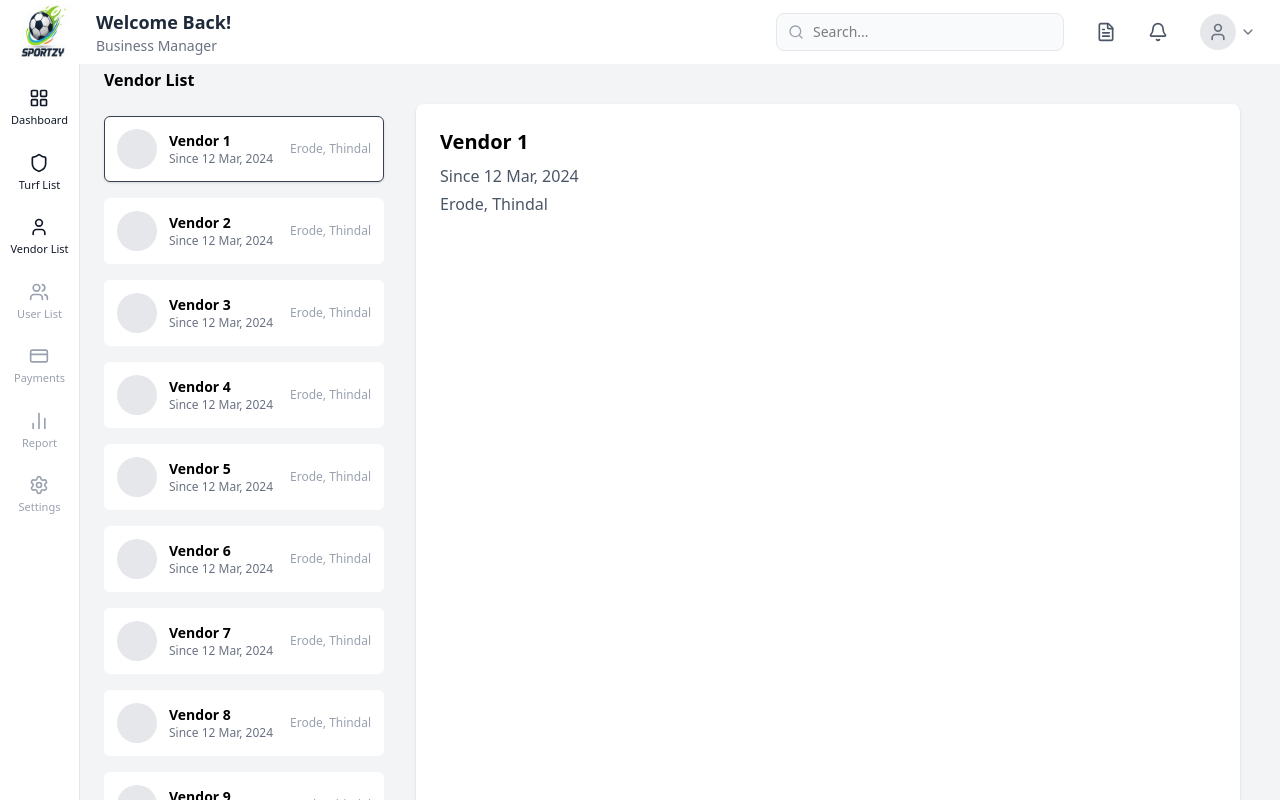
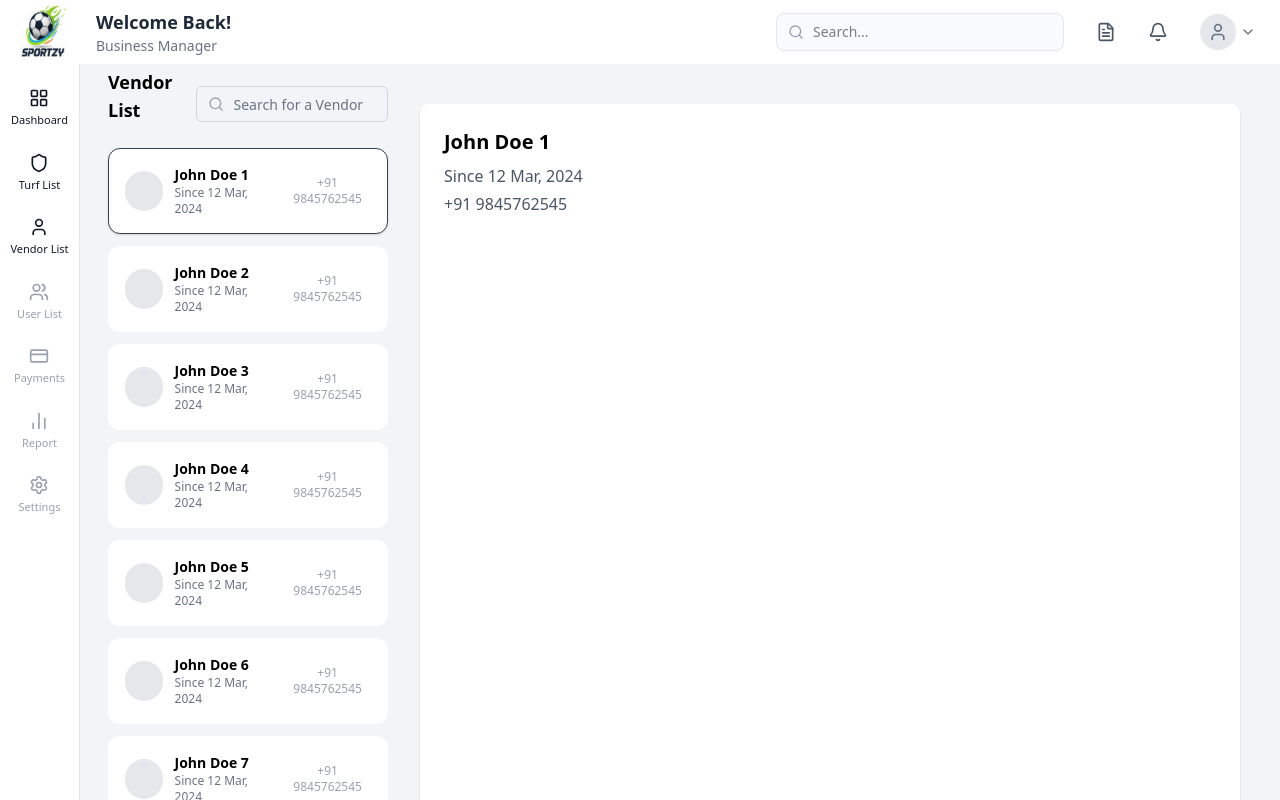
Before and after one commit to Subaranjani12/Turf_SuperAdmin, a React (Vite) app: page /vendorlist in a window 1280 px wide. Built offline with nearby package versions, Linux system fonts and the light colour scheme; sample sign-in values are in the browser's storage.

Commit message:
Added secure protected routing and page-level auth guard

```diff
--- a/src/App.tsx
+++ b/src/App.tsx
@@ -1,20 +1,23 @@
 import { Routes, Route } from "react-router-dom";
+import Login from "./components/Login";
 import Header from "./components/Header";
 import Dashboard from "./components/Dashboard";
 import TurfList from "./components/TurfList";
 import VendorList from "./components/VendorList";
+import ProtectedRoute from "./routes/ProtectedRoute";
 
-const App: React.FC = () => {
+export default function App() {
   return (
     <Routes>
-      <Route path="/" element={<Header />}>
-        <Route index element={<Dashboard />} />
-        <Route path="dashboard" element={<Dashboard />} />
-        <Route path="turflist" element={<TurfList />} />
-        <Route path="vendorlist" element={<VendorList />} />
+      <Route path="/" element={<Login />} />
+
+      <Route element={<ProtectedRoute />}>
+        <Route element={<Header />}>
+          <Route path="/dashboard" element={<Dashboard />} />
+          <Route path="/turflist" element={<TurfList />} />
+          <Route path="/vendorlist" element={<VendorList />} />
+        </Route>
       </Route>
     </Routes>
   );
-};
-
-export default App;
+}
--- /dev/null
+++ b/src/components/Login.tsx
@@ -0,0 +1,97 @@
+import React, { useState } from "react";
+import { useNavigate } from "react-router-dom";
+import logo from "../assets/Logo.png";
+import { loginCredentials } from "../data/dashboardData";
+
+const Login: React.FC = () => {
+  const [username, setUsername] = useState("");
+  const [password, setPassword] = useState("");
+  const [error, setError] = useState("");
+
+  const navigate = useNavigate();
+
+  const handleLogin = (e: React.FormEvent) => {
+    e.preventDefault();
+
+    if (
+      username === loginCredentials.username &&
+      password === loginCredentials.password
+    ) {
+      // Save login state (for protected routing later)
+      localStorage.setItem("isLoggedIn", "true");
+
+      // Redirect to dashboard
+      navigate("/dashboard");
+    } else {
+      setError("Invalid username or password");
+    }
+  };
+
+  return (
+    <div className="min-h-screen flex">
+      {/* LEFT IMAGE SECTION */}
+      <div className="w-1/2 flex items-center justify-center bg-white">
+        <img
+          src={logo}
+          alt="Sportzy"
+          className="max-w-[80%] h-auto"
+        />
+      </div>
+
+      {/* RIGHT LOGIN SECTION */}
+      <div className="w-1/2 bg-[#2f2f2f] flex items-center justify-center">
+        <form
+          onSubmit={handleLogin}
+          className="w-[400px] bg-[#3a3a3a] p-10 rounded-xl shadow-lg"
+        >
+          <h2 className="text-white text-2xl font-semibold text-center mb-8">
+            Super Admin Login
+          </h2>
+
+          {/* ERROR MESSAGE */}
+          {error && (
+            <p className="text-red-400 text-center mb-4">
+              {error}
+            </p>
+          )}
+
+          {/* USERNAME */}
+          <div className="mb-5">
+            <label className="block text-white mb-2">Username</label>
+            <input
+              type="text"
+              placeholder="Enter username"
+              value={username}
+              onChange={(e) => setUsername(e.target.value)}
+              className="w-full px-4 py-3 rounded-md bg-[#5a5a5a] text-white placeholder-gray-300 outline-none"
+              required
+            />
+          </div>
+
+          {/* PASSWORD */}
+          <div className="mb-8">
+            <label className="block text-white mb-2">Password</label>
+            <input
+              type="password"
+              placeholder="Enter password"
+              value={password}
+              onChange={(e) => setPassword(e.target.value)}
+              className="w-full px-4 py-3 rounded-md bg-[#5a5a5a] text-white placeholder-gray-300 outline-none"
+              required
+            />
+          </div>
+
+          {/* LOGIN BUTTON */}
+          <button
+            type="submit"
+            className="w-full bg-green-500 hover:bg-green-600 text-white font-semibold py-3 rounded-md transition"
+          >
+            LOGIN
+          </button>
+        </form>
+      </div>
+    </div>
+  );
+};
+
+export default Login;
--- a/src/components/TurfList.tsx
+++ b/src/components/TurfList.tsx
@@ -1,5 +1,5 @@
 import { useState } from "react";
-import { Star } from "lucide-react";
+import { Star, Search } from "lucide-react";
 import {
   turfList,
   days,
@@ -11,8 +11,13 @@ import {
 export default function TurfList() {
   const [selectedTurfId, setSelectedTurfId] = useState<number | null>(null);
   const [activeTab, setActiveTab] = useState("Turf Details");
+  const [search, setSearch] = useState("");
 
-  const selectedTurf = turfList.find(
+  const filteredTurfs = turfList.filter((turf) =>
+    turf.name.toLowerCase().includes(search.toLowerCase())
+  );
+
+  const selectedTurf = filteredTurfs.find(
     (turf) => turf.id === selectedTurfId
   );
 
@@ -23,9 +28,43 @@ export default function TurfList() {
 
       {/* ================= LEFT : TURF LIST ================= */}
       <div className="w-1/4 flex flex-col gap-4 -ml-3">
-        <h2 className="font-bold mb-2">Turf List</h2>
 
-        {turfList.map((turf) => {
+        {/* HEADER ROW */}
+        <div className="flex items-center justify-between -mt-4">
+          <h2 className="font-bold text-lg">Turf List</h2>
+
+          {/* SEARCH BAR */}
+          <div className="relative w-[220px]">
+            <Search
+              size={16}
+              className="absolute left-3 top-1/2 -translate-y-1/2 text-gray-400"
+            />
+            <input
+              type="text"
+              placeholder="Search for a Turf"
+              value={search}
+              onChange={(e) => setSearch(e.target.value)}
+              className="
+                w-full
+                h-9
+                pl-9
+                pr-3
+                rounded-md
+                bg-[#f2f4f7]
+                border
+                border-gray-300
+                text-sm
+                text-gray-700
+                placeholder-gray-500
+                outline-none
+                focus:border-gray-400
+              "
+            />
+          </div>
+        </div>
+
+        {/* TURF LIST (FILTERED) */}
+        {filteredTurfs.map((turf) => {
           const isActive = turf.id === selectedTurfId;
 
           return (
@@ -42,7 +81,9 @@ export default function TurfList() {
 
               <div className="flex flex-col text-left text-sm">
                 <span className="font-semibold">{turf.name}</span>
-                <span className="text-xs text-gray-500">{turf.since}</span>
+                <span className="text-xs text-gray-500">
+                  {turf.since}
+                </span>
               </div>
 
               <span className="ml-auto text-xs text-gray-400">
@@ -52,7 +93,6 @@ export default function TurfList() {
           );
         })}
       </div>
-
       {/* ================= RIGHT : DETAILS ================= */}
       <div className="flex-1 bg-white rounded-2xl p-8">
         {selectedTurf ? (
--- a/src/components/VendorList.tsx
+++ b/src/components/VendorList.tsx
@@ -1,67 +1,129 @@
 import { useState } from "react";
+import { Search } from "lucide-react";
 
 type Vendor = {
   id: number;
   name: string;
   since: string;
-  location: string;
+  phone: string;
 };
 
-const vendors: Vendor[] = Array(10)
+const vendors: Vendor[] = Array(8)
   .fill(null)
   .map((_, i) => ({
     id: i + 1,
-    name: `Vendor ${i + 1}`,
+    name: `John Doe ${i + 1}`,
     since: "Since 12 Mar, 2024",
-    location: "Erode, Thindal",
+    phone: "+91 9845762545",
   }));
 
 export default function VendorList() {
   const [selectedVendorId, setSelectedVendorId] = useState<number>(1);
+  const [search, setSearch] = useState("");
 
-  const selectedVendor = vendors.find((v) => v.id === selectedVendorId);
+  const filteredVendors = vendors.filter((vendor) =>
+    vendor.name.toLowerCase().includes(search.toLowerCase())
+  );
+
+  const selectedVendor = vendors.find(
+    (vendor) => vendor.id === selectedVendorId
+  );
 
   return (
     <div className="flex gap-8 bg-gray-100 p-4 min-h-[600px] rounded-lg">
-      {/* LEFT - Vendor List */}
-      <div className="w-1/4 flex flex-col gap-4 -mt-9 -ml-4">
-        <h2 className="font-bold mb-2">Vendor List</h2>
+      {/* LEFT */}
+      <div className="w-1/4 flex flex-col gap-4 -mt-9 -ml-3">
 
-        {vendors.map((vendor) => {
+        {/* HEADER */}
+        <div className="flex items-center justify-between">
+          <h2 className="font-bold text-lg">Vendor List</h2>
+
+          {/* SEARCH BAR (SMALL) */}
+          <div className="relative w-[220px] mt-4">
+            <Search
+              size={16}
+              className="absolute left-3 top-1/2 -translate-y-1/2 text-gray-400"
+            />
+            <input
+              type="text"
+              placeholder="Search for a Vendor"
+              value={search}
+              onChange={(e) => setSearch(e.target.value)}
+              className="
+                w-full
+                h-9
+                pl-9
+                pr-3
+                rounded-md
+                bg-[#f2f4f7]
+                border
+                border-gray-300
+                text-sm
+                text-gray-700
+                placeholder-gray-500
+                outline-none
+                focus:border-gray-400
+              "
+            />
+          </div>
+        </div>
+
+        {/* VENDOR LIST */}
+        <div className="flex flex-col gap-3 mt-2">
+          {filteredVendors.map((vendor) => {
             const isActive = vendor.id === selectedVendorId;
 
             return (
               <button
                 key={vendor.id}
                 onClick={() => setSelectedVendorId(vendor.id)}
-              className={`flex items-center gap-3 p-3 rounded-md border ${
+                className={`flex items-center gap-3 p-4 rounded-xl border ${
                   isActive
                     ? "border-gray-700 bg-white shadow"
                     : "border-transparent bg-white hover:bg-gray-50"
                 }`}
               >
+                {/* Avatar */}
                 <div className="w-10 h-10 rounded-full bg-gray-200" />
-              <div className="flex flex-col text-sm text-left">
-                <span className="font-semibold">{vendor.name}</span>
-                <span className="text-gray-500 text-xs">{vendor.since}</span>
+
+                {/* Name */}
+                <div className="flex flex-col text-left">
+                  <span className="font-semibold text-sm">
+                    {vendor.name}
+                  </span>
+                  <span className="text-xs text-gray-500">
+                    {vendor.since}
+                  </span>
                 </div>
-              <span className="ml-auto text-xs text-gray-400">{vendor.location}</span>
+
+                {/* Phone */}
+                <span className="ml-auto text-xs text-gray-400">
+                  {vendor.phone}
+                </span>
               </button>
             );
           })}
         </div>
+      </div>
 
-      {/* RIGHT - Vendor Details */}
+      {/* RIGHT */}
       <div className="flex-1 bg-white rounded-lg p-6 shadow">
         {selectedVendor ? (
           <>
-            <h3 className="text-xl font-semibold mb-2">{selectedVendor.name}</h3>
-            <p className="text-gray-600 mb-1">{selectedVendor.since}</p>
-            <p className="text-gray-600">{selectedVendor.location}</p>
-            {/* Add more details here if needed */}
+            <h3 className="text-xl font-semibold mb-2">
+              {selectedVendor.name}
+            </h3>
+            <p className="text-gray-600 mb-1">
+              {selectedVendor.since}
+            </p>
+            <p className="text-gray-600">
+              {selectedVendor.phone}
+            </p>
           </>
         ) : (
-          <p>Select a vendor to see details</p>
+          <p className="text-gray-500">
+            Select a vendor to see details
+          </p>
         )}
       </div>
     </div>
--- a/src/data/dashboardData.ts
+++ b/src/data/dashboardData.ts
@@ -1,3 +1,9 @@
+// ================= LOGIN (SUPER ADMIN) =================
+export const loginCredentials = {
+  username: "superadmin",
+  password: "123456",
+};
+
 // ================= EARNING CHART DATA =================
 export const earningReportWeekly = [
   { label: "Monday", value: 30 },
--- a/src/routes/ProtectedRoute.tsx
+++ b/src/routes/ProtectedRoute.tsx
@@ -0,0 +1,6 @@
+import { Navigate, Outlet } from "react-router-dom";
+
+export default function ProtectedRoute() {
+  const isLoggedIn = localStorage.getItem("isLoggedIn") === "true";
+  return isLoggedIn ? <Outlet /> : <Navigate to="/" replace />;
+}
```
Lines whose indentation alone changed are shown as unchanged.
